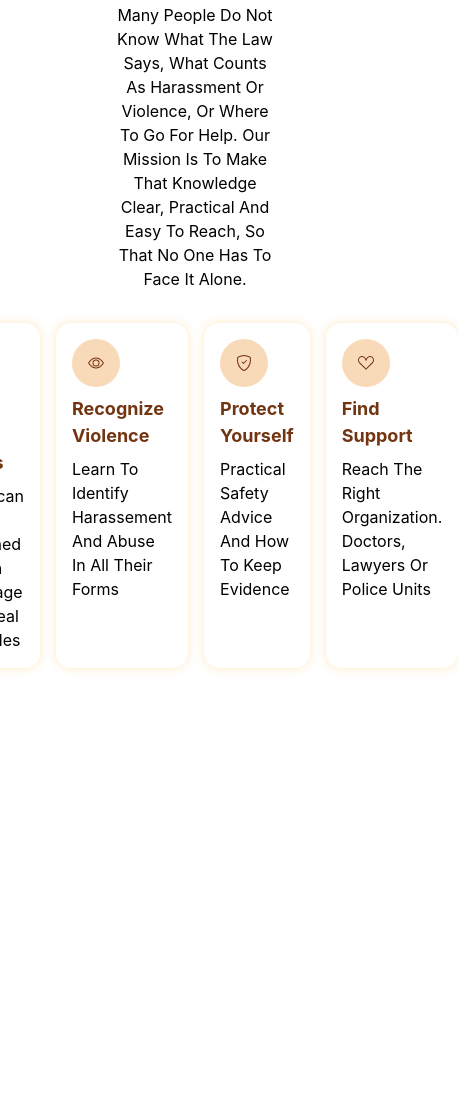
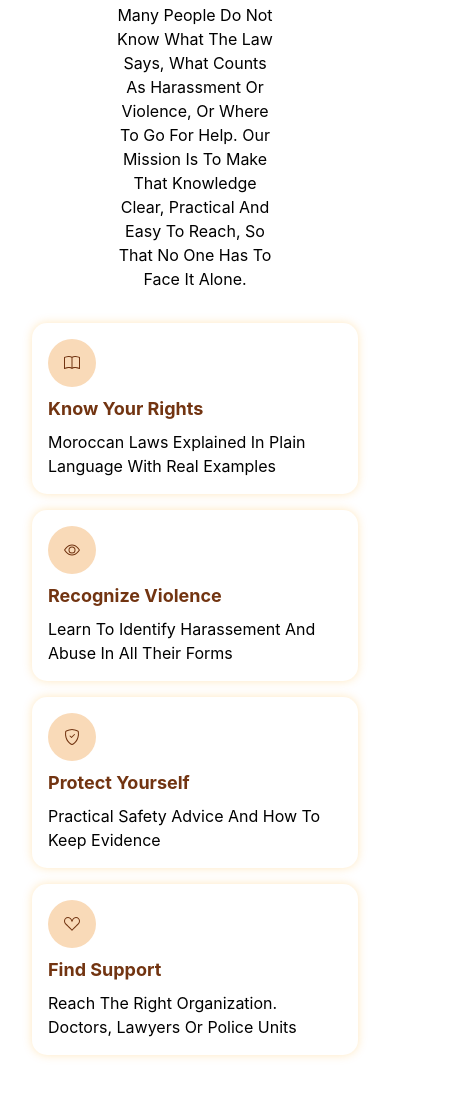
Before and after one commit to oussama-aitmahdi/oussama-aitmahdi-final-project, a website: page index.html in a window 390 px wide. Shown: the part 998-2095 px from the top of the page, 458 px wide, since content can reach past the window. Before the commit the page ends 1730 px from the top, so only its background shows below. Drawn offline with Linux system fonts and the light colour scheme.

Commit message:
feat: added responsivity to section 2

```diff
--- a/index.html
+++ b/index.html
@@ -41,7 +41,7 @@
         <section class="bg-[#ffffff] flex flex-col gap-8 items-center px-[2rem] py-[4rem]">
             <h1>Why this platform exists</h1>
             <p class="w-1/2 text-center">Many people do not know what the law says, what counts as harassment or violence, or where to go for help. Our mission is to make that knowledge clear, practical and easy to reach, so that no one has to face it alone.</p>
-            <div class="flex gap-4 ">
+            <div class="flex gap-4 max-sm:flex-col ">
                 <div class="flex flex-col gap-2 rounded-[15px] shadow-[0_0_10px_rgba(255,165,0,0.25)] p-[1rem]">
                     <div class="p-[1rem] bg-[#f9dab8] box-content rounded-full w-fit">
                         <svg  xmlns="http://www.w3.org/2000/svg" width="16" height="16" fill="#723411" class="bi bi-book" viewBox="0 0 16 16">
```
